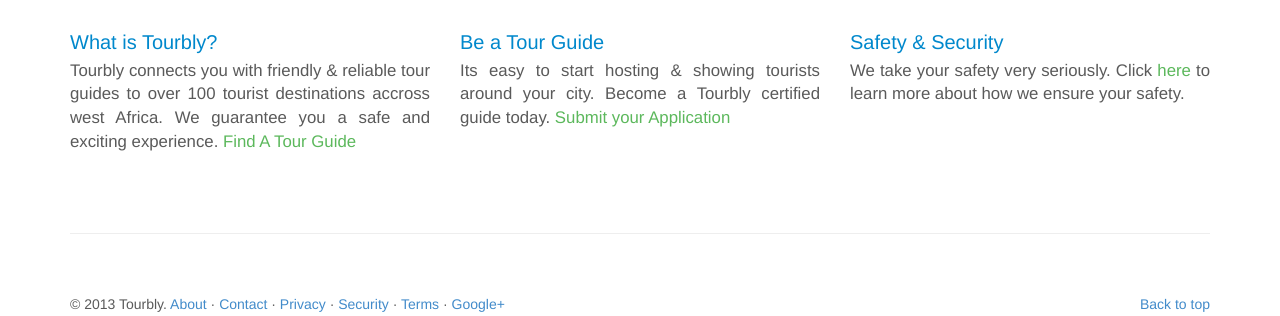
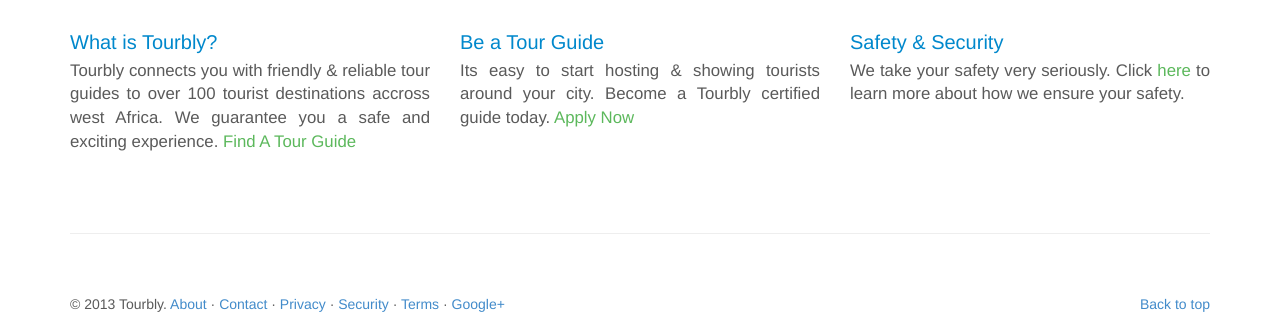
Before and after one commit to elimence/Tourbly-20000, a Python web app: template templates/index.html in a window 1280 px wide. Shown: the part 963-1279 px from the top of the page. Run offline with Jinja, Linux system fonts and the light colour scheme; the template is opened without the code that fills it, so the values that code supplies are empty; some libraries are stand-ins or nearby versions; some web fonts are replaced.

Commit message:
Fixed dead links to "Find a Guide & Apply as a Tour Guide"

```diff
--- a/templates/index.html
+++ b/templates/index.html
@@ -160,11 +160,11 @@
       <div class="row">
         <div class="col-lg-4 quickstart-col">
           <h3 class="section-header">What is Tourbly?</h3>
-          <p class="section-text lead">Tourbly connects you with friendly &amp; reliable tour guides to over 100 tourist destinations accross west Africa. We guarantee you a safe and exciting experience. <a href="#">Find A Tour Guide</a></p>
+          <p class="section-text lead">Tourbly connects you with friendly &amp; reliable tour guides to over 100 tourist destinations accross west Africa. We guarantee you a safe and exciting experience. <a href="/search">Find A Tour Guide</a></p>
         </div>
         <div class="col-lg-4 quickstart-col">
           <h3 class="section-header">Be a Tour Guide</h3>
-          <p class="section-text lead">Its easy to start hosting &amp; showing tourists around your city. Become a Tourbly certified guide today. <a href="#">Submit your Application</a></p>
+          <p class="section-text lead">Its easy to start hosting &amp; showing tourists around your city. Become a Tourbly certified guide today. <a href="/guides/apply">Apply Now</a></p>
         </div>
         <div class="col-lg-4 quickstart-col">
           <h3 class="section-header">Safety &amp; Security</h3>
```
